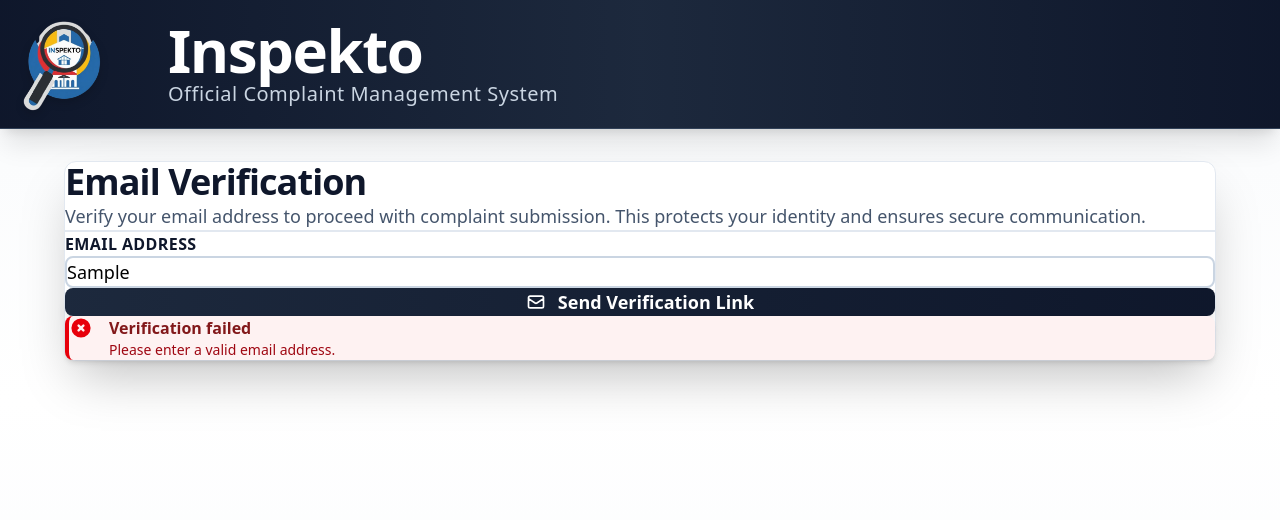
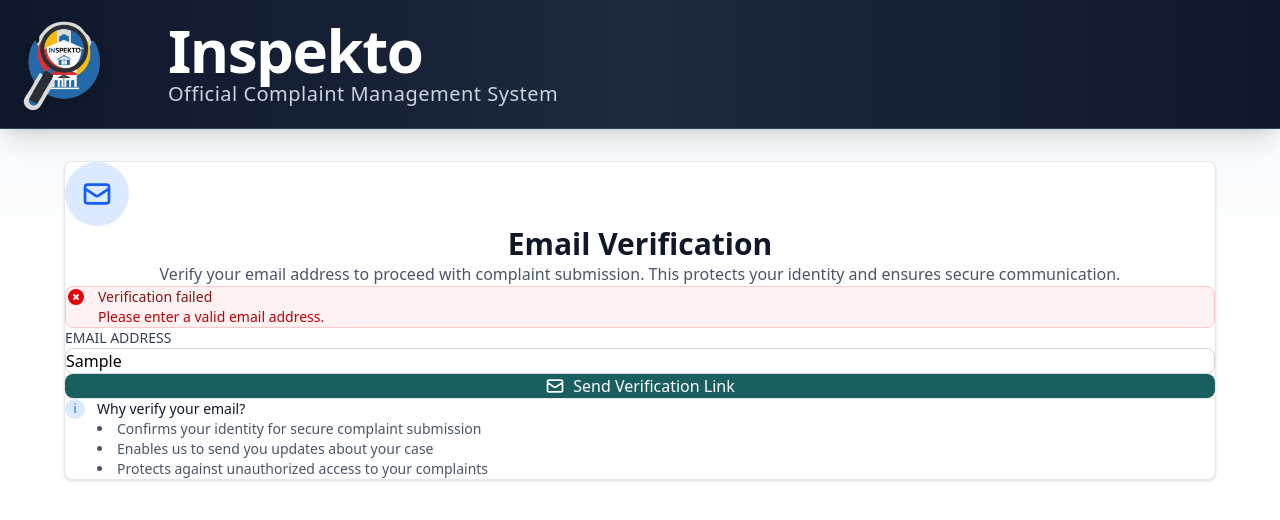
Before and after one commit to yvesjmnz/inspekto, a React (Vite) app: page /complaints/submit in a window 1280 px wide. Both pictures are taken after typing "Sample" into the empty fields and a click on the button "Send Verification Link". Shown: the top 520 px of the page. Built offline with nearby package versions, Linux system fonts and the light colour scheme.

Commit message:
minor changes in UI

```diff
--- a/src/complaints_module/ComplaintForm.tsx
+++ b/src/complaints_module/ComplaintForm.tsx
@@ -667,9 +667,9 @@
     <div
       ref={formTopRef}
       tabIndex={-1}
-      className="min-h-screen bg-gradient-to-b from-slate-100 via-white to-white focus:outline-none"
+      className="focus:outline-none"
     >
-      <div className="mx-auto w-full max-w-[1600px] px-16 py-16">
+      <div className="w-full">
         <div className="space-y-10 animate-fade-in-slow">
           <div className="rounded-3xl border border-slate-200 bg-white/95 backdrop-blur-sm p-10 shadow-lg-glow transition-all duration-500 ease-out hover:shadow-lg-glow animate-bounce-in">
             <StepHeader stepIndex={currentStepIndex} stepCount={FORM_STEPS.length} title={stepMeta.title} description={stepMeta.description} />
--- a/src/complaints_module/pages/SubmitComplaintPage.tsx
+++ b/src/complaints_module/pages/SubmitComplaintPage.tsx
@@ -75,30 +75,61 @@
         </div>
       </header>
 
-      <main className="w-full px-8 py-12 flex justify-center">
-        <div className="w-full max-w-6xl">
+      <main className="w-full py-12 flex justify-center">
+        <div className="mx-auto w-full max-w-6xl px-8 md:px-12">
           {!canAccessForm ? (
-            <section className="bg-white rounded-xl shadow-2xl border border-slate-200 p-12 animate-fade-in-up">
-              <div className="mb-8 pb-8 border-b-2 border-slate-200">
-                <h2 className="text-4xl font-bold text-slate-900 tracking-tight">Email Verification</h2>
-                <p className="mt-3 text-slate-600 text-lg">
+            <section className="bg-white rounded-lg border border-gray-200 shadow-sm p-8">
+              <div className="w-16 h-16 bg-blue-100 rounded-full flex items-center justify-center mx-auto mb-6">
+                <svg className="w-8 h-8 text-blue-600" fill="none" stroke="currentColor" viewBox="0 0 24 24">
+                  <path strokeLinecap="round" strokeLinejoin="round" strokeWidth={2} d="M3 8l7.89 5.26a2 2 0 002.22 0L21 8M5 19h14a2 2 0 002-2V7a2 2 0 00-2-2H5a2 2 0 00-2 2v10a2 2 0 002 2z" />
+                </svg>
+              </div>
+
+              <h2 className="text-3xl font-semibold text-gray-900 text-center mb-3">Email Verification</h2>
+              <p className="text-gray-600 text-center mb-8">
                 Verify your email address to proceed with complaint submission. This protects your identity and ensures secure communication.
               </p>
+
+              {status.kind === 'sent' && (
+                <div className="mb-6 p-4 bg-green-50 border border-green-200 rounded-lg flex items-start gap-3">
+                  <svg className="w-5 h-5 text-green-600 flex-shrink-0 mt-0.5" fill="currentColor" viewBox="0 0 20 20">
+                    <path fillRule="evenodd" d="M10 18a8 8 0 100-16 8 8 0 000 16zm3.707-9.293a1 1 0 00-1.414-1.414L9 10.586 7.707 9.293a1 1 0 00-1.414 1.414l2 2a1 1 0 001.414 0l4-4z" clipRule="evenodd" />
+                  </svg>
+                  <div>
+                    <p className="text-sm font-medium text-green-900">Verification email sent</p>
+                    <p className="text-sm text-green-700 mt-1">
+                      Check your inbox for the verification link. If you don't see it within a few minutes, please check your spam folder.
+                    </p>
                   </div>
+                </div>
+              )}
 
-              <div className="mt-10">
-                <label className="block text-base font-semibold text-slate-900 mb-4 uppercase tracking-wide">Email Address</label>
+              {status.kind === 'error' && (
+                <div className="mb-6 p-4 bg-red-50 border border-red-200 rounded-lg flex items-start gap-3">
+                  <svg className="w-5 h-5 text-red-600 flex-shrink-0 mt-0.5" fill="currentColor" viewBox="0 0 20 20">
+                    <path fillRule="evenodd" d="M10 18a8 8 0 100-16 8 8 0 000 16zM8.707 7.293a1 1 0 00-1.414 1.414L8.586 10l-1.293 1.293a1 1 0 101.414 1.414L10 11.414l1.293 1.293a1 1 0 001.414-1.414L11.414 10l1.293-1.293a1 1 0 00-1.414-1.414L10 8.586 8.707 7.293z" clipRule="evenodd" />
+                  </svg>
+                  <div>
+                    <p className="text-sm font-medium text-red-900">Verification failed</p>
+                    <p className="text-sm text-red-700 mt-1">{status.message}</p>
+                  </div>
+                </div>
+              )}
+
+              <div className="mb-6">
+                <label className="block text-sm font-medium text-gray-700 mb-2">EMAIL ADDRESS</label>
                 <input
                   value={email}
                   onChange={(e) => setEmail(e.target.value)}
                   placeholder="name@example.com"
-                  className="w-full px-6 py-4 border-2 border-slate-300 rounded-lg text-lg focus:outline-none focus:ring-2 focus:ring-amber-500 focus:border-amber-500 transition duration-300 font-medium bg-white hover:border-slate-400"
+                  className="w-full px-4 py-3 border border-gray-300 rounded-lg focus:outline-none focus:ring-2 focus:ring-blue-500 focus:border-transparent"
                 />
+              </div>
 
               <button
                 onClick={requestVerification}
                 disabled={status.kind === 'sending'}
-                  className="mt-8 w-full bg-gradient-to-r from-slate-800 to-slate-900 hover:from-slate-700 hover:to-slate-800 disabled:from-slate-400 disabled:to-slate-400 disabled:cursor-not-allowed text-white font-bold py-4 px-6 rounded-lg text-lg transition duration-300 shadow-lg hover:shadow-xl transform hover:scale-105 active:scale-95 flex items-center justify-center gap-3"
+                className="w-full bg-[#1a5f5f] text-white py-3 rounded-lg font-medium hover:bg-[#164d4d] transition-colors disabled:bg-gray-300 disabled:cursor-not-allowed flex items-center justify-center gap-2"
               >
                 {status.kind === 'sending' ? (
                   <>
@@ -118,46 +149,50 @@
                 )}
               </button>
 
-                {status.kind === 'sent' && (
-                  <div className="mt-8 p-6 bg-emerald-50 border-l-4 border-emerald-600 rounded-lg animate-slide-in-left shadow-md">
-                    <div className="flex gap-4">
-                      <svg className="h-6 w-6 text-emerald-600 flex-shrink-0 mt-0.5" fill="currentColor" viewBox="0 0 20 20">
-                        <path fillRule="evenodd" d="M10 18a8 8 0 100-16 8 8 0 000 16zm3.707-9.293a1 1 0 00-1.414-1.414L9 10.586 7.707 9.293a1 1 0 00-1.414 1.414l2 2a1 1 0 001.414 0l4-4z" clipRule="evenodd" />
-                      </svg>
-                      <div>
-                        <p className="text-base text-emerald-900 font-bold">Verification email sent</p>
-                        <p className="mt-2 text-sm text-emerald-800">
-                          Check your inbox for the verification link. If you don't see it within a few minutes, please check your spam folder.
-                        </p>
+              <div className="mt-8 pt-6 border-t border-gray-200">
+                <div className="flex items-start gap-3">
+                  <div className="w-5 h-5 rounded-full bg-blue-100 flex items-center justify-center flex-shrink-0 mt-0.5">
+                    <span className="text-xs text-blue-600">i</span>
+                  </div>
+                  <div className="text-sm text-gray-600">
+                    <p className="font-medium text-gray-900 mb-1">Why verify your email?</p>
+                    <ul className="space-y-1 list-disc list-inside">
+                      <li>Confirms your identity for secure complaint submission</li>
+                      <li>Enables us to send you updates about your case</li>
+                      <li>Protects against unauthorized access to your complaints</li>
+                    </ul>
                   </div>
                 </div>
               </div>
-                )}
 
-                {status.kind === 'error' && (
-                  <div className="mt-8 p-6 bg-red-50 border-l-4 border-red-600 rounded-lg animate-slide-in-left shadow-md">
-                    <div className="flex gap-4">
-                      <svg className="h-6 w-6 text-red-600 flex-shrink-0 mt-0.5" fill="currentColor" viewBox="0 0 20 20">
-                        <path fillRule="evenodd" d="M10 18a8 8 0 100-16 8 8 0 000 16zM8.707 7.293a1 1 0 00-1.414 1.414L8.586 10l-1.293 1.293a1 1 0 101.414 1.414L10 11.414l1.293 1.293a1 1 0 001.414-1.414L11.414 10l1.293-1.293a1 1 0 00-1.414-1.414L10 8.586 8.707 7.293z" clipRule="evenodd" />
-                      </svg>
-                      <div>
-                        <p className="text-base text-red-900 font-bold">Verification failed</p>
-                        <p className="mt-1 text-sm text-red-800">{status.message}</p>
-                      </div>
-                    </div>
+              {status.kind === 'sent' && (
+                <div className="mt-6 text-center">
+                  <p className="text-sm text-gray-600">
+                    Didn't receive the email?{' '}
+                    <button
+                      onClick={requestVerification}
+                      className="text-blue-600 hover:text-blue-700 font-medium"
+                    >
+                      Resend verification link
+                    </button>
+                  </p>
                 </div>
               )}
-              </div>
             </section>
           ) : (
-            <section className="animate-fade-in-up">
-              <div className="mb-8 bg-white rounded-xl shadow-lg border border-slate-200 p-8 md:p-10 transform hover:shadow-xl transition duration-300">
-                <div className="flex flex-col md:flex-row md:items-center md:justify-between gap-6">
+            <section>
+              <div className="mb-6 bg-white rounded-lg border border-gray-200 shadow-sm p-6">
+                <div className="flex flex-col md:flex-row md:items-center md:justify-between gap-4">
                   <div className="flex-1">
-                    <p className="text-xs font-bold text-slate-600 uppercase tracking-widest">Verified Email Address</p>
-                    <p className="text-xl font-bold text-slate-900 break-all mt-2">{verifiedEmail}</p>
+                    <div className="flex items-center gap-2 mb-2">
+                      <svg className="w-5 h-5 text-green-600" fill="currentColor" viewBox="0 0 20 20">
+                        <path fillRule="evenodd" d="M10 18a8 8 0 100-16 8 8 0 000 16zm3.707-9.293a1 1 0 00-1.414-1.414L9 10.586 7.707 9.293a1 1 0 00-1.414 1.414l2 2a1 1 0 001.414 0l4-4z" clipRule="evenodd" />
+                      </svg>
+                      <p className="text-xs font-medium text-gray-600 uppercase tracking-wide">Verified Email Address</p>
+                    </div>
+                    <p className="text-lg font-semibold text-gray-900 break-all">{verifiedEmail}</p>
 
-                    <label className="mt-5 flex items-center gap-3 text-sm font-semibold text-slate-800 select-none">
+                    <label className="mt-4 flex items-center gap-2 text-sm text-gray-700 cursor-pointer select-none">
                       <input
                         type="checkbox"
                         className="h-4 w-4"
@@ -172,7 +207,7 @@
                     <button
                       type="button"
                       onClick={clearVerification}
-                      className="text-sm font-bold text-slate-600 hover:text-slate-900 px-4 py-2 rounded-lg hover:bg-slate-100 transition duration-200 whitespace-nowrap"
+                      className="text-sm font-medium text-gray-600 hover:text-gray-900 px-4 py-2 rounded-lg hover:bg-gray-100 transition-colors whitespace-nowrap"
                     >
                       Change Email
                     </button>
```
Also changed, not shown: 1 other file (tests, documents, lock files or other folders). Lines whose indentation alone changed are shown as unchanged.
